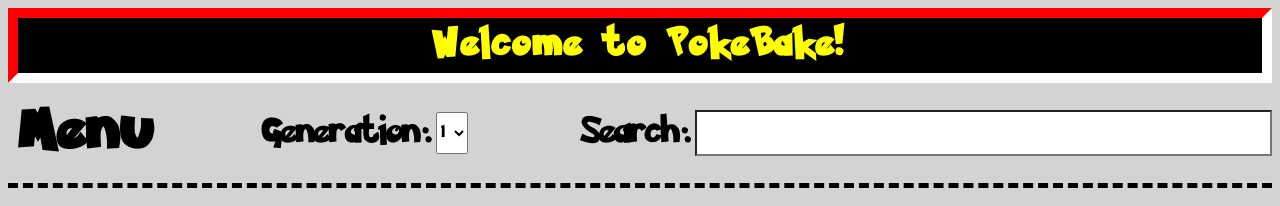
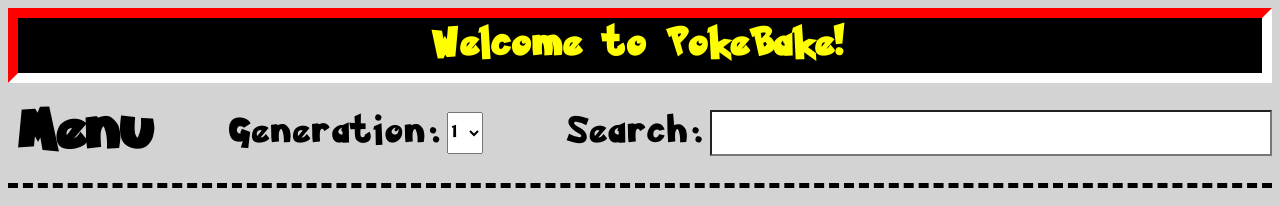
Before and after one commit to PeytonBoggs/pokebake-web, a React (Create React App) app: page / in a window 1280 px wide. Shown: the top 206 px of the page. Built offline with nearby package versions, Linux system fonts and the light colour scheme; no server answers.

Commit message:
Default switch + font spacing

```diff
--- a/src/Menu.tsx
+++ b/src/Menu.tsx
@@ -21,7 +21,7 @@
 
   useEffect(() => {
     switch (generation) {
-      case "1":
+      default:
         setOffset("0");
         setLimit("151");
         break;
--- a/src/index.css
+++ b/src/index.css
@@ -74,6 +74,7 @@
 
 .genForm {
   font-family: Pokemon-solid;
+  letter-spacing: 4px;
   font-size: 30px;
   margin-right: 30px;
   width: 500px;
@@ -83,16 +84,20 @@
 
 .genSelect {
   font-family: Pokemon-solid;
+  letter-spacing: 4px;
   margin: 0px;
 }
 
 .search {
   font-family: Pokemon-solid;
+  letter-spacing: 4px;
   font-size: 30px;
   flex-grow: 1;
 }
 
 .searchBar {
+  font-family: Pokemon-solid;
+  letter-spacing: 4px;
   background-color: white;
   width: 60%;
   height: 40px;
```
